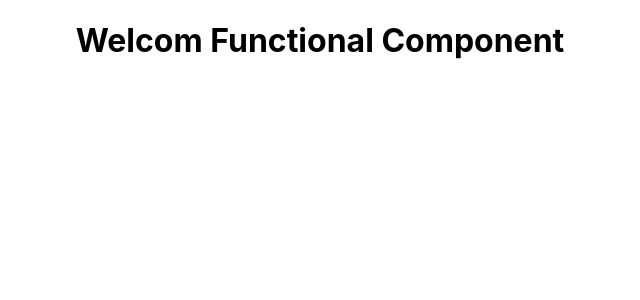
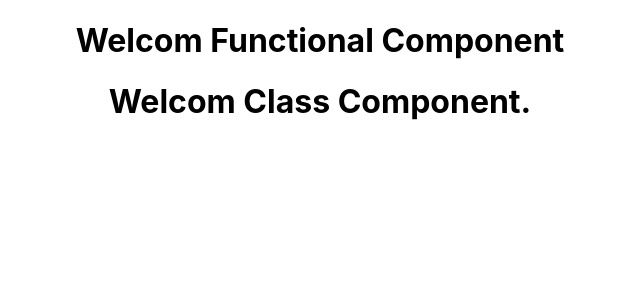
Before and after one commit to mdimran007/React.JS-Learning-Topics-For-Beginner, a React (Create React App) app: page / in a window 1280 px wide. Shown: the top 300 px of the page, without its empty margins (320-960 px from the left). Built offline with nearby package versions, Linux system fonts and the light colour scheme.

Commit message:
Topic: Class Component

```diff
--- a/src/App.js
+++ b/src/App.js
@@ -2,11 +2,13 @@ import logo from './logo.svg';
 import './App.css';
 import './myfunctionalcomponents/FreshFunctionalComponent'
 import FreshComponent from './myfunctionalcomponents/FreshFunctionalComponent';
+import FreshClassComponent from './myclasscomponents/FreshClassComponent';
 
 function App() {
   return (
     <div className="App">
      <FreshComponent></FreshComponent>
+     <FreshClassComponent></FreshClassComponent>
     </div>
   );
 }
--- /dev/null
+++ b/src/myclasscomponents/FreshClassComponent.js
@@ -0,0 +1,15 @@
+import React,{Component} from 'react'
+
+class FreshClassComponent extends Component{
+
+    render() {
+        return (
+            <h1>Welcom Class Component.</h1>
+        )
+    }
+
+
+
+}
+
+export default FreshClassComponent
```
Also changed, not shown: 1 other file (tests, documents, lock files or other folders).
